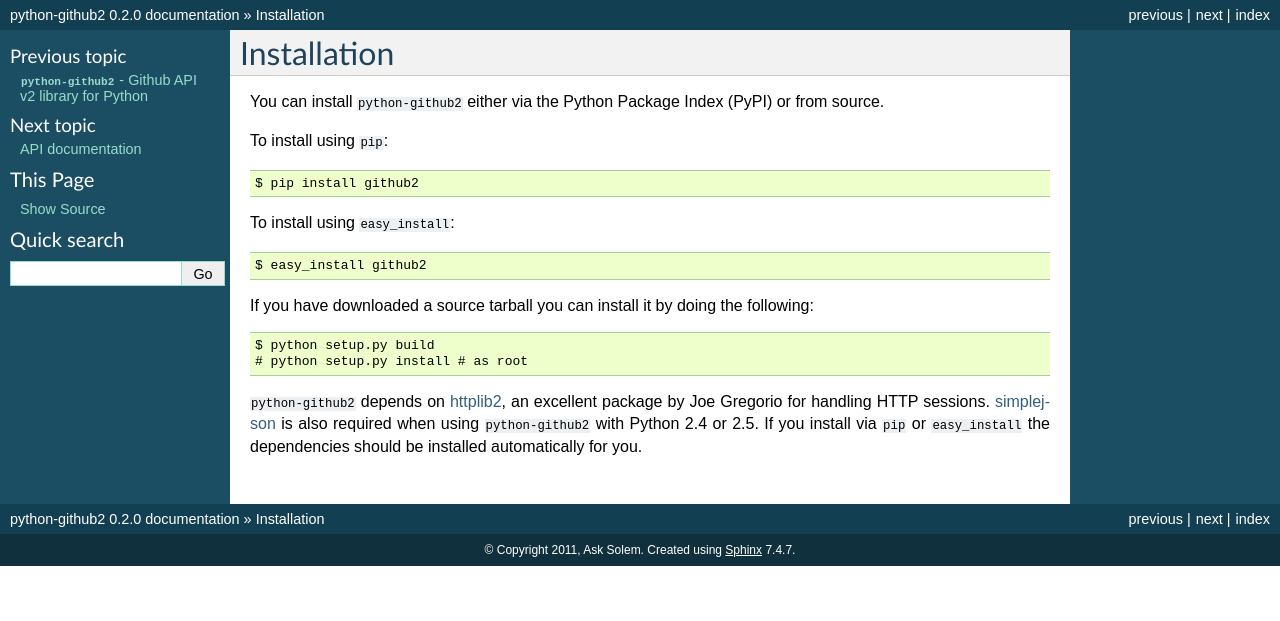
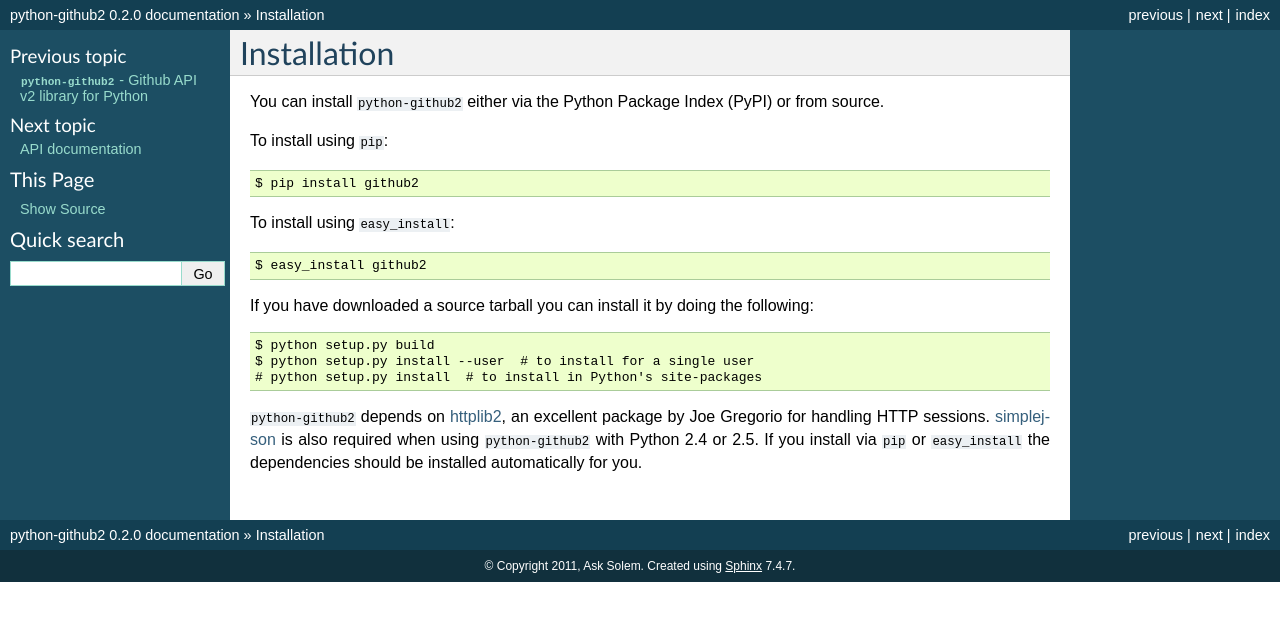
Before and after one commit to ask/python-github2, a Sphinx documentation site: the page built from doc/install.rst, in a window 1280 px wide. Shown: the top 621 px of the page. Built offline with Sphinx 7.4.7, drawn with Linux system fonts in a browser that asks for light colours.

Commit message:
Added user-only install example.

```diff
--- a/doc/install.rst
+++ b/doc/install.rst
@@ -16,7 +16,8 @@ If you have downloaded a source tarball you can install it by doing the
 following::
 
     $ python setup.py build
-    # python setup.py install # as root
+    $ python setup.py install --user  # to install for a single user
+    # python setup.py install  # to install in Python's site-packages
 
 ``python-github2`` depends on httplib2_, an excellent package by Joe Gregorio
 for handling HTTP sessions.  simplejson_ is also required when using
```
